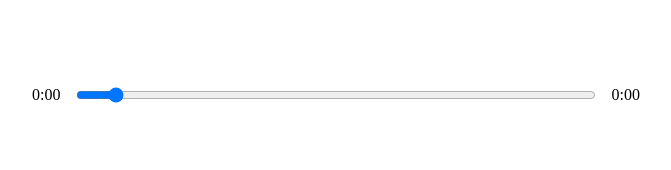
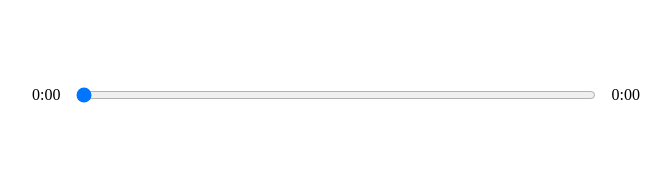
Before and after one commit to DylandeBruijn/react-player, a React (Create React App) app: page / in a window 1280 px wide. Shown: the part 410-580 px from the top of the page, without its empty margins (304-975 px from the left). Built offline with nearby package versions, Linux system fonts and the light colour scheme.

Commit message:
Change padding of timecontrol for easier interaction

```diff
--- a/src/styles/_player.scss
+++ b/src/styles/_player.scss
@@ -11,7 +11,7 @@
 	display: flex;
 	input {
 		width: 100%;
-		padding: 1rem 2rem;
+		padding: 1rem 0rem;
 	}
 	p {
 		padding: 1rem;
```
